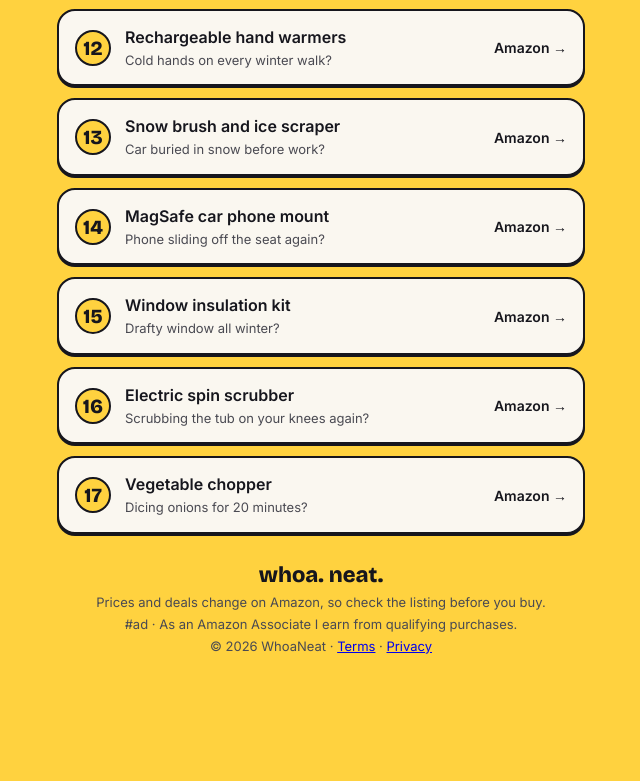
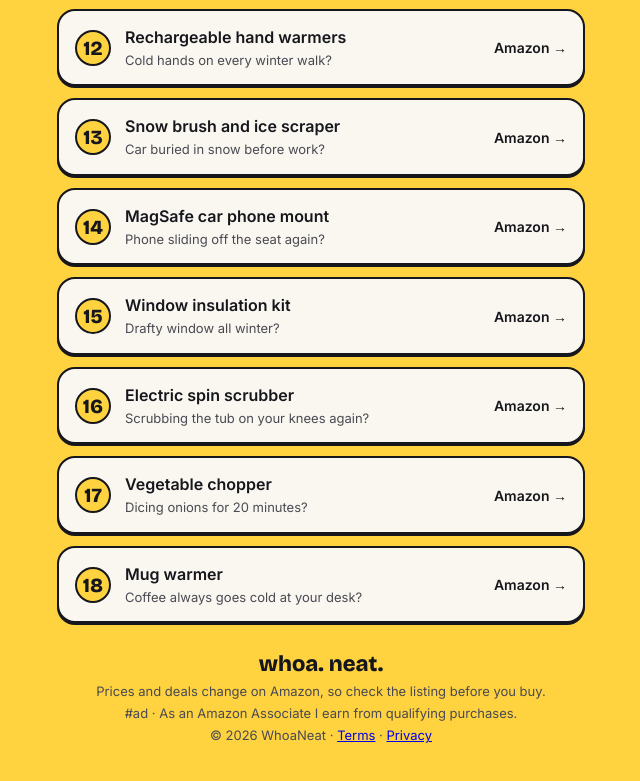
Before and after one commit to devcyoo/whoaneat-links, a plain HTML site: page index.html in a window 1280 px wide. Shown: the part 1447-2228 px from the top of the page, without its empty margins (319-959 px from the left). Before the commit the page ends 2149 px from the top, so only its background shows below. Drawn offline with nearby package versions, Linux system fonts and the light colour scheme.

Commit message:
Add mug warmer (B0CC8DS2S5) to items list
Co-Authored-By: Claude Opus 5.5 <noreply@anthropic.com>

```diff
--- a/index.html
+++ b/index.html
@@ -76,7 +76,8 @@ const items=[
 ["MagSafe car phone mount","Phone sliding off the seat again?","B0BQRJ6Y5P"],
 ["Window insulation kit","Drafty window all winter?","B09JM8DCYL"],
 ["Electric spin scrubber","Scrubbing the tub on your knees again?","B09P51V2LH"],
-["Vegetable chopper","Dicing onions for 20 minutes?","B0764HS4SL"]
+["Vegetable chopper","Dicing onions for 20 minutes?","B0764HS4SL"],
+["Mug warmer","Coffee always goes cold at your desk?","B0CC8DS2S5"]
 ];
 document.getElementById('list').innerHTML=items.map(([t,h,a,ca],i)=>`<li><a class="card" href="https://www.amazon.com/dp/${a}?tag=${window.WN_TAG||'whoaneat02-20'}" target="_blank" rel="noopener sponsored"><span class="n">${i+1}</span><span><span class="t">${t}</span><span class="h">${h}</span></span><span class="go">Amazon →</span></a>${ca?`<a class="ca" href="https://www.amazon.ca/dp/${ca}?tag=whoaneat0a-20" target="_blank" rel="noopener sponsored">🇨🇦 Amazon.ca</a>`:''}</li>`).join('');
 }
```
